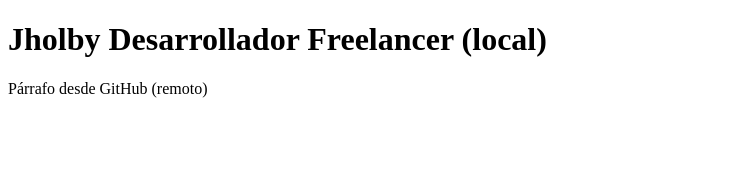
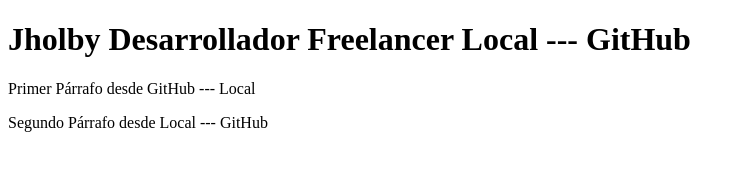
Before and after one commit to HaMacabi/WebVSC, a plain HTML site: page index.html in a window 1280 px wide. Shown: the whole page, without its empty margins (0-745 px from the left). Drawn offline with Linux system fonts and the light colour scheme.

Commit message:
cambio 4

```diff
--- a/index.html
+++ b/index.html
@@ -6,8 +6,9 @@
     <title>Document</title>
 </head>
 <body>
-    <h1>Jholby Desarrollador Freelancer (local)</h1>
-    <p>Párrafo desde GitHub (remoto)</p>
+    <h1>Jholby Desarrollador Freelancer Local --- GitHub</h1>
+    <p>Primer Párrafo desde GitHub --- Local</p>
+    <p>Segundo Párrafo desde Local --- GitHub </p>
 
 </body>
 </html>
```
